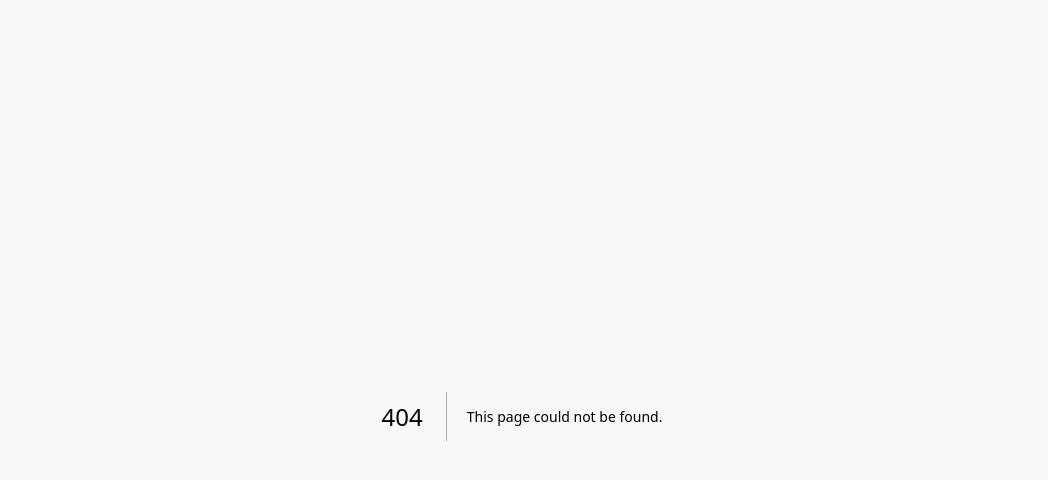
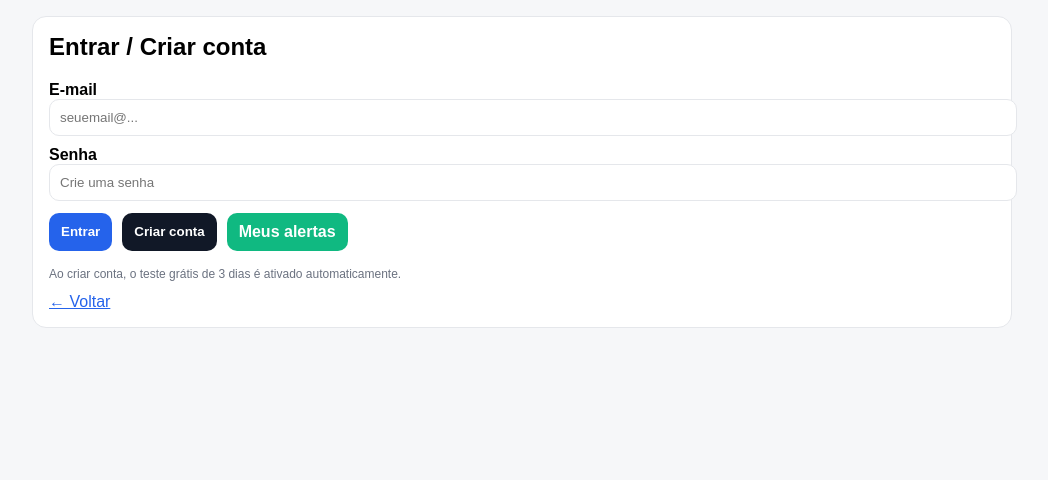
Before and after one commit to cleonenas123-dev/alerta-licitacao-v2, a Next.js app: page /login in a window 1280 px wide. Before the commit this address had no page. Shown: the top 480 px of the page, without its empty margins (118-1166 px from the left). Built offline with nearby package versions, Linux system fonts and the light colour scheme.

Commit message:
Create page.js

```diff
--- /dev/null
+++ b/app/login/page.js
@@ -0,0 +1,56 @@
+"use client";
+
+import { useState } from "react";
+import Link from "next/link";
+import { supabase } from "../../../lib/supabaseClient";
+
+export default function LoginPage() {
+  const [email, setEmail] = useState("");
+  const [senha, setSenha] = useState("");
+  const [msg, setMsg] = useState("");
+
+  async function signUp() {
+    setMsg("Criando conta...");
+    const { error } = await supabase.auth.signUp({ email, password: senha });
+    setMsg(error ? error.message : "Conta criada! Agora clique em Entrar.");
+  }
+
+  async function signIn() {
+    setMsg("Entrando...");
+    const { error } = await supabase.auth.signInWithPassword({ email, password: senha });
+    setMsg(error ? error.message : "Logado! Vá em Meus alertas.");
+  }
+
+  return (
+    <div style={card()}>
+      <h2 style={{ marginTop: 0 }}>Entrar / Criar conta</h2>
+
+      <label style={lbl()}>E-mail</label>
+      <input style={inp()} value={email} onChange={(e) => setEmail(e.target.value)} placeholder="seuemail@..." />
+
+      <label style={lbl()}>Senha</label>
+      <input style={inp()} type="password" value={senha} onChange={(e) => setSenha(e.target.value)} placeholder="Crie uma senha" />
+
+      <div style={{ display: "flex", gap: 10, marginTop: 12, flexWrap: "wrap" }}>
+        <button style={btn("#2563eb")} onClick={signIn}>Entrar</button>
+        <button style={btn("#111827")} onClick={signUp}>Criar conta</button>
+        <Link href="/alertas" style={btnLink("#10b981")}>Meus alertas</Link>
+      </div>
+
+      <p style={{ marginTop: 12, color: "#6b7280" }}>{msg}</p>
+      <p style={{ fontSize: 12, color: "#6b7280" }}>
+        Ao criar conta, o teste grátis de 3 dias é ativado automaticamente.
+      </p>
+
+      <div style={{ marginTop: 10 }}>
+        <Link href="/" style={{ color: "#2563eb" }}>← Voltar</Link>
+      </div>
+    </div>
+  );
+}
+
+function card() { return { background: "#fff", borderRadius: 14, padding: 16, border: "1px solid #e5e7eb" }; }
+function lbl() { return { display: "block", marginTop: 10, fontWeight: 900 }; }
+function inp() { return { width: "100%", padding: 10, borderRadius: 10, border: "1px solid #e5e7eb" }; }
+function btn(bg) { return { background: bg, color: "#fff", border: 0, padding: "10px 12px", borderRadius: 10, fontWeight: 900, cursor: "pointer" }; }
+function btnLink(bg) { return { background: bg, color: "#fff", padding: "10px 12px", borderRadius: 10, textDecoration: "none", fontWeight: 900 }; }
```
